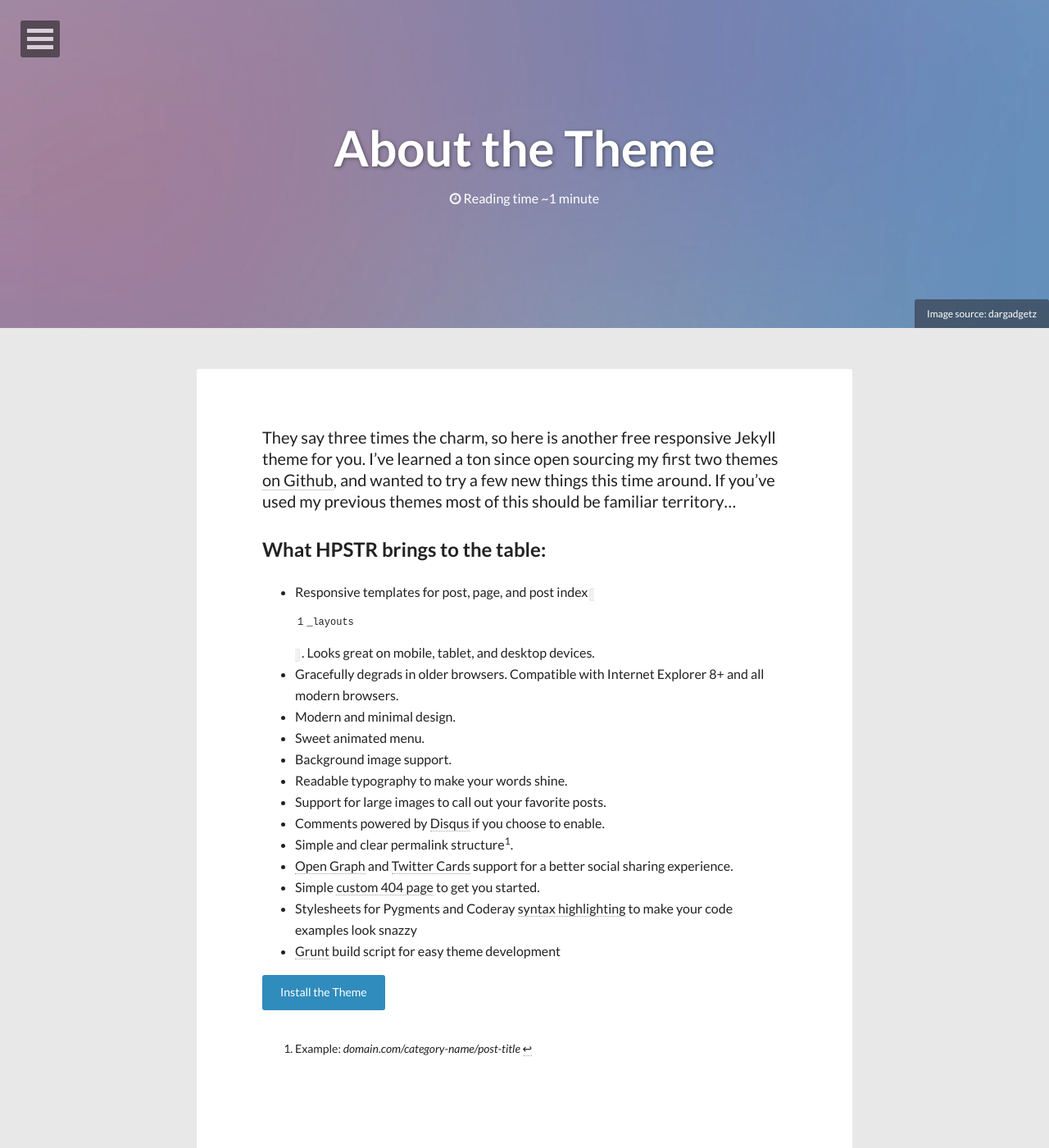
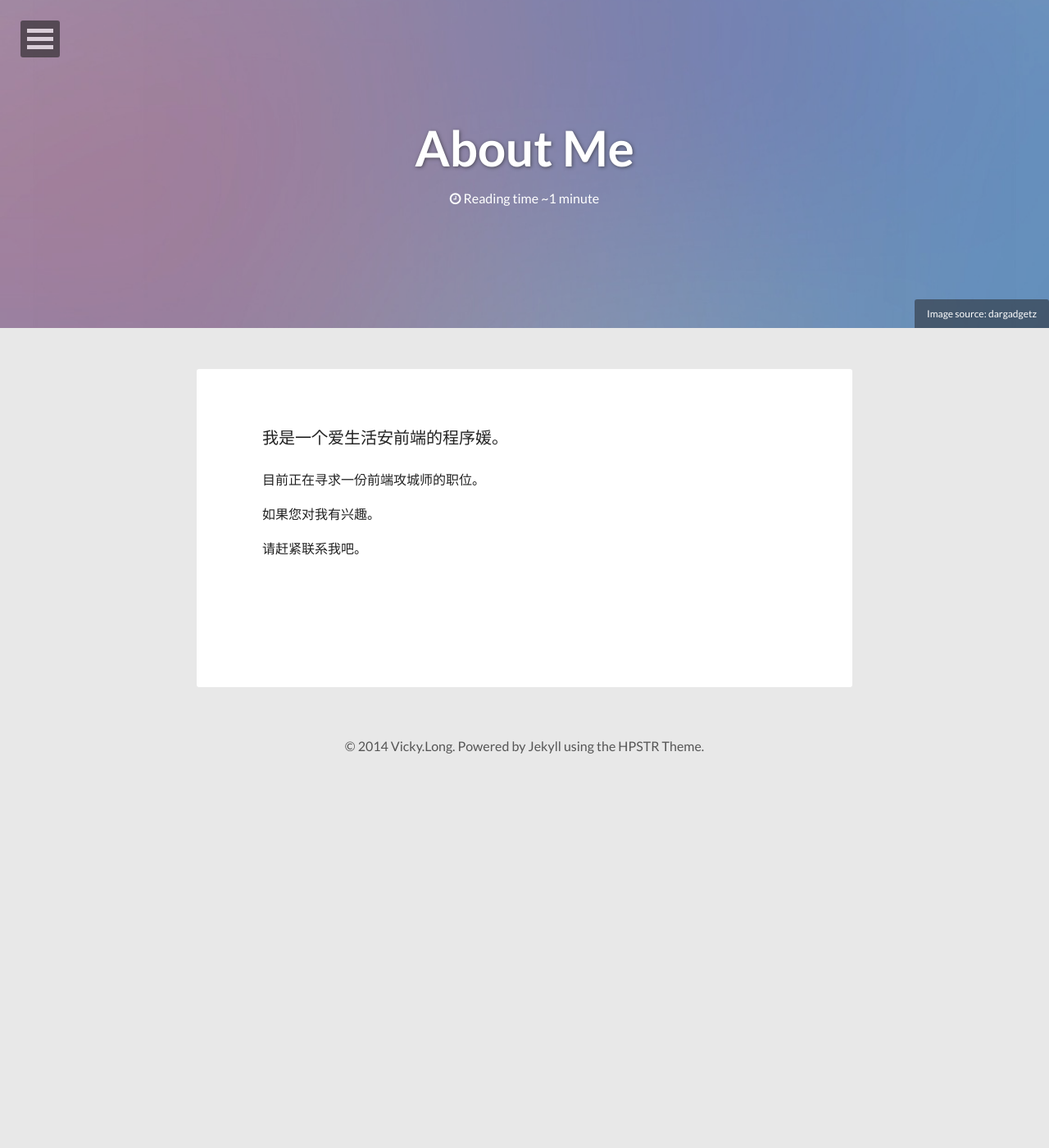
Before and after one commit to 0ovickyo0/0ovickyo0.github.io, a Jekyll site: the page built from about/index.md, in a window 1280 px wide and 1400 px high. Shown: the whole window at 82% size. Built offline with Jekyll 4.4.1, drawn with Linux system fonts in a browser that asks for light colours; nearby versions of some CDN libraries; comment, search, counter and statistics services are not loaded.

```diff
--- a/about/index.md
+++ b/about/index.md
@@ -1,6 +1,6 @@
 ---
 layout: page
-title: About the Theme
+title: About Me
 image:
   feature: abstract-5.jpg
   credit: dargadgetz
@@ -8,24 +8,10 @@
 comments: false
 ---
 
-They say three times the charm, so here is another free responsive Jekyll theme for you. I've learned a ton since open sourcing my first two themes [on Github](http://github.com/mmistakes), and wanted to try a few new things this time around. If you've used my previous themes most of this should be familiar territory...
+我是一个爱生活安前端的程序媛。
 
-## What HPSTR brings to the table:
+目前正在寻求一份前端攻城师的职位。
 
-* Responsive templates for post, page, and post index `_layouts`. Looks great on mobile, tablet, and desktop devices.
-* Gracefully degrads in older browsers. Compatible with Internet Explorer 8+ and all modern browsers.
-* Modern and minimal design.
-* Sweet animated menu.
-* Background image support.
-* Readable typography to make your words shine.
-* Support for large images to call out your favorite posts.
-* Comments powered by [Disqus](http://disqus.com) if you choose to enable.
-* Simple and clear permalink structure[^1].
-* [Open Graph](https://developers.facebook.com/docs/opengraph/) and [Twitter Cards](https://dev.twitter.com/docs/cards) support for a better social sharing experience.
-* Simple [custom 404 page]({{ site.url }}/404.html) to get you started.
-* Stylesheets for Pygments and Coderay [syntax highlighting]({{ site.url }}/code-highlighting-post/) to make your code examples look snazzy
-* [Grunt](http://gruntjs.com) build script for easy theme development
+如果您对我有兴趣。
 
-<div markdown="0"><a href="{{ site.url }}/theme-setup" class="btn btn-info">Install the Theme</a></div>
-
-[^1]: Example: *domain.com/category-name/post-title*
+请赶紧联系我吧。
```
Also changed, not shown: works/README.md (added, +24 -0 lines), works/index.html (+6 -2 lines), images/background/brickwall.png (added), images/background/congruent_outline.png (added), images/background/geometry2.png (added), images/background/green_cup.png (added), images/background/grey_wash_wall.png (added), images/background/logo_x_pattern.png (added), images/background/noisy_grid.png (added), images/background/wavegrid.png (added), images/background/wild_flowers.png (added), images/background/wild_oliva.png (added), works/config/main.js (added), works/libs/require.js (added).
